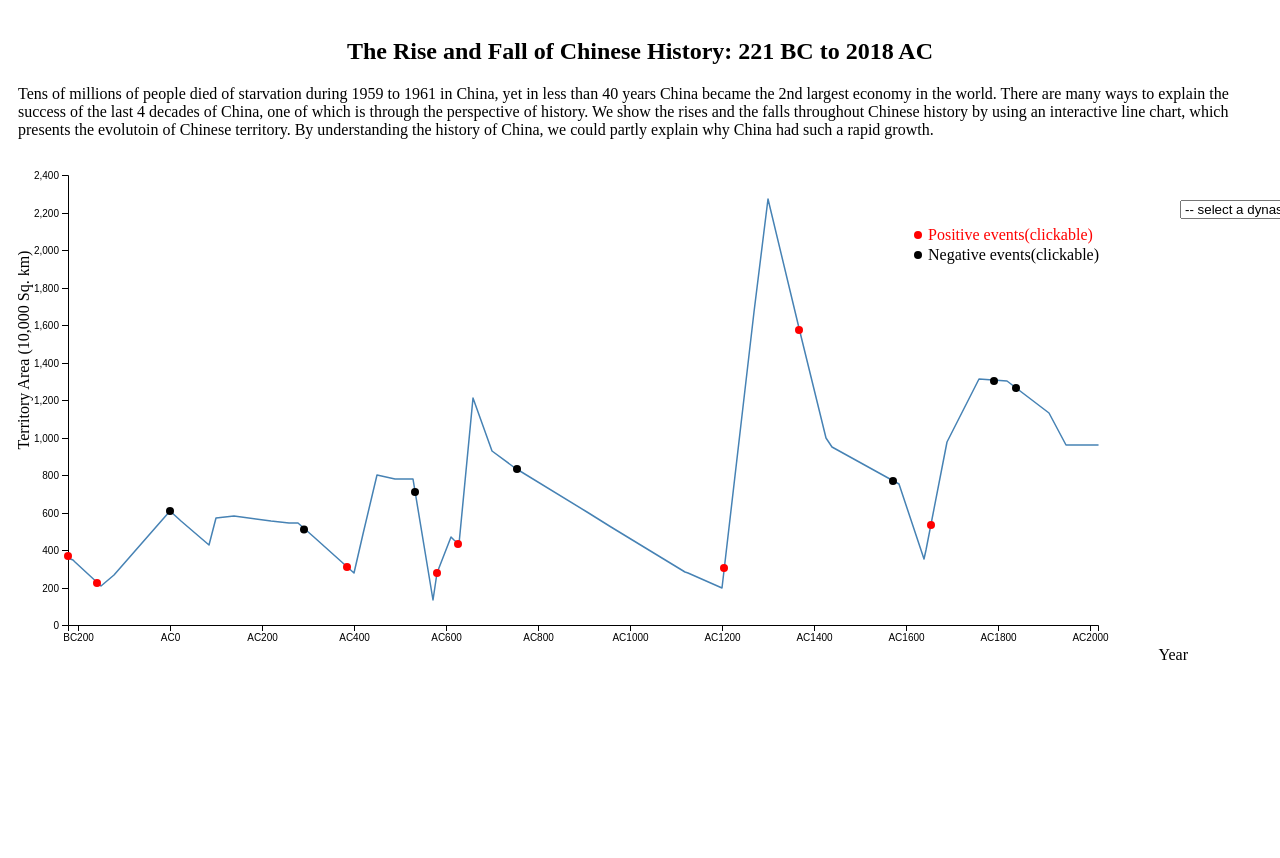
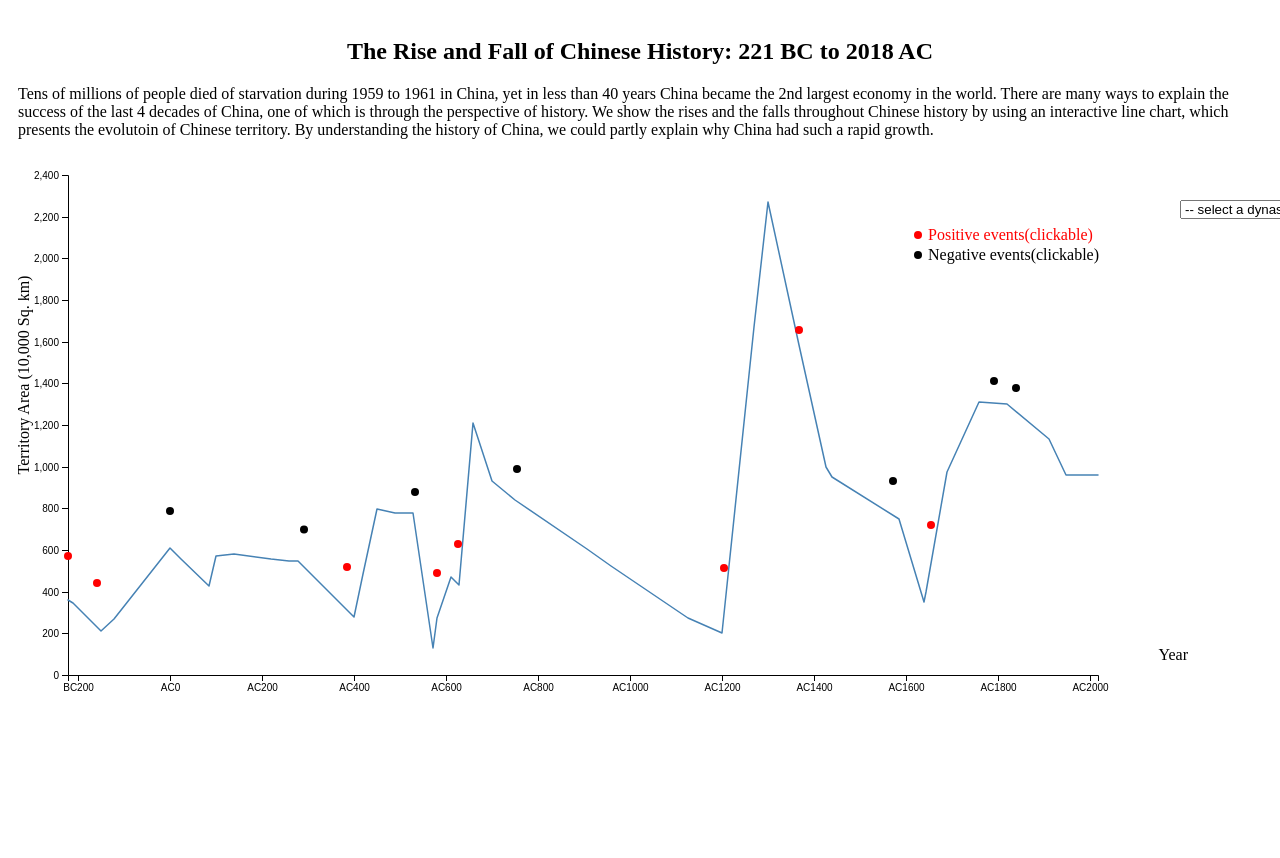
Before and after one commit to blarryy/D3-Final-Submission, a plain HTML site: page index.html in a window 1280 px wide. Shown: the top 858 px of the page. Drawn offline with nearby package versions, Linux system fonts and the light colour scheme.

Commit message:
Update index.html
svg change

```diff
--- a/index.html
+++ b/index.html
@@ -17,7 +17,7 @@
 
 
     <p1 id = "annotation_1"></p1>
-    <svg width="1600" height="650">
+    <svg width="1600" height="700">
     <p id = "annotation"></p>
     </svg>
 
```
